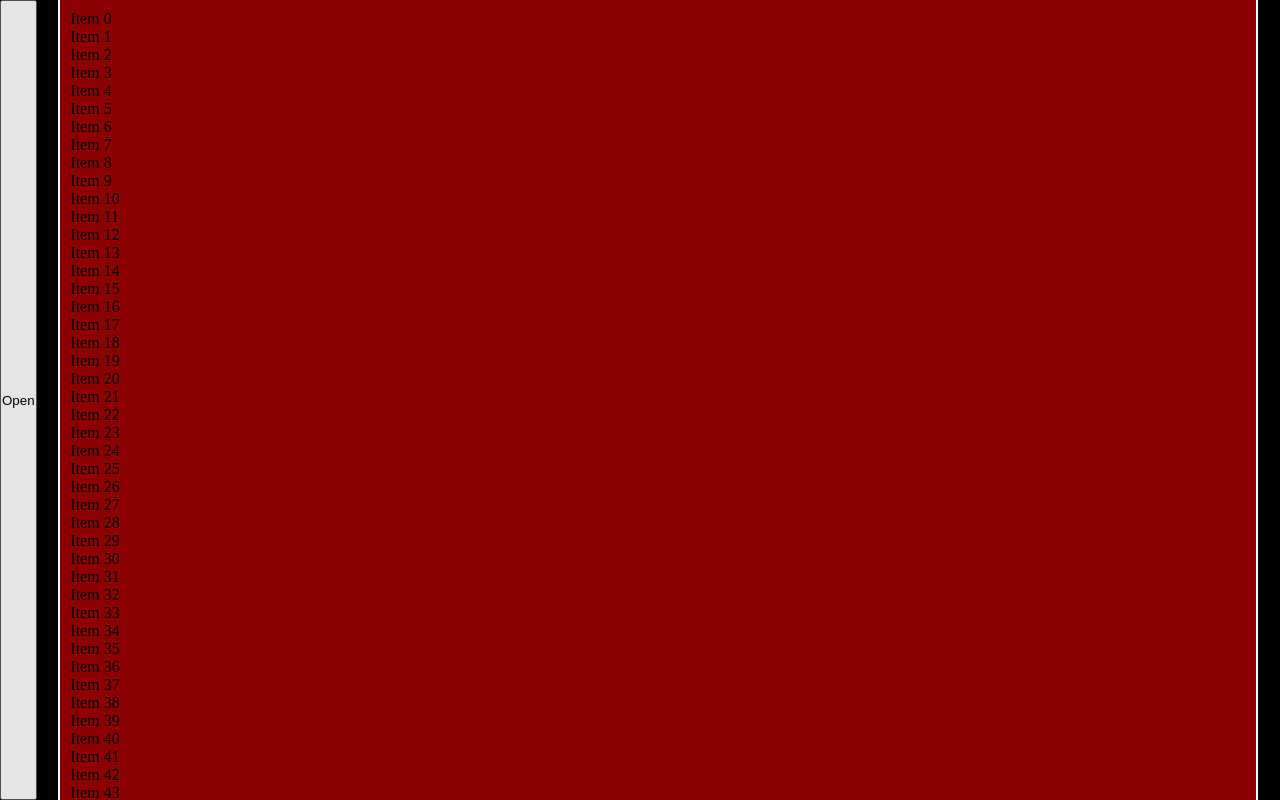
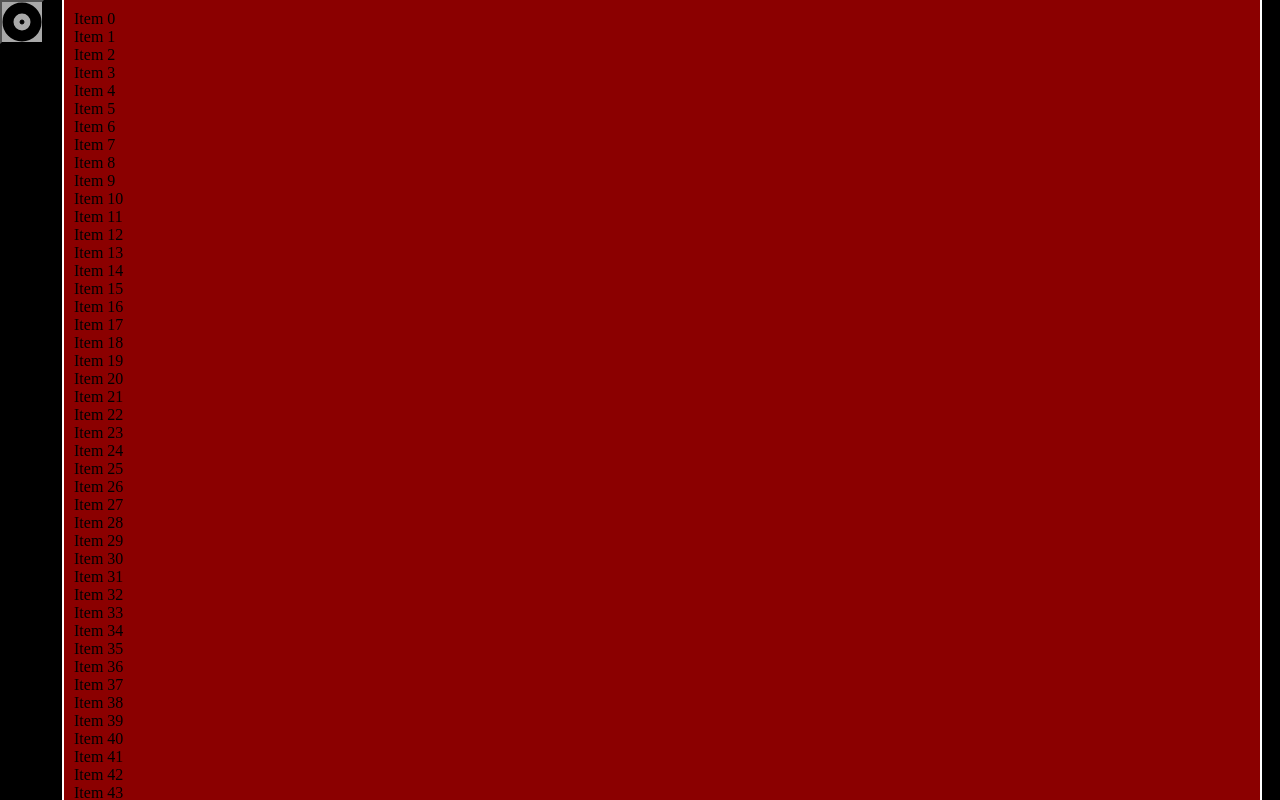
Before and after one commit to vilsuo/bookmark-playlist, a React (Vite) app in the folder client/: page / in a window 1280 px wide. Built offline with nearby package versions, Linux system fonts and the light colour scheme; the HTML template or start-up script is replaced by a standard one.

Commit message:
styled sidebar open button

```diff
--- a/client/src/App.tsx
+++ b/client/src/App.tsx
@@ -3,6 +3,7 @@ import { useState } from 'react';
 import { Album } from './types';
 import Sidebar from './components/Sidebar';
 import VideoPlayer from './components/video/VideoPlayer';
+import AlbumsButton from './components/AlbumsButton';
 
 interface MainProps {
   playingAlbum: Album | null;
@@ -59,7 +60,9 @@ const App = () => {
       )}
 
       { !showSideBar && (
-        <button onClick={() => setShowSidebar(true)}>Open</button>
+        <div className='open-sidebar'>
+          <AlbumsButton show={() => setShowSidebar(true)} />
+        </div>
       )}
 
       <Main
--- /dev/null
+++ b/client/src/components/AlbumsButton.tsx
@@ -0,0 +1,17 @@
+
+interface AlbumsButtonProps {
+  show: () => void;
+}
+
+const AlbumsButton = ({ show }: AlbumsButtonProps) => {
+  return (
+    <button id='albums-button' onClick={show}>
+      <svg width="40" height="40" xmlns="http://www.w3.org/2000/svg">
+        <circle cx="20" cy="20" r="14" stroke="black" stroke-width="11" fill="none" />
+        <circle cx="20" cy="20" r="2" stroke="black" fill="black" />
+      </svg>
+    </button>
+  );
+};
+
+export default AlbumsButton;
--- a/client/src/index.css
+++ b/client/src/index.css
@@ -62,6 +62,17 @@ h1, h2, h3 {
   position: absolute;
   top: -10px;
 }
+
+/* Sidebar toggle button */
+#albums-button {
+  width: 44px;
+  height: 44px;
+}
+#albums-button:hover {
+  cursor: pointer;
+  background-color: darkgrey;
+}
+
 /* Main content */
 .container .main {
   flex: 1;
@@ -73,14 +84,11 @@ h1, h2, h3 {
   max-width: 1200px;
   margin: 0 auto;
 }
-
 .container .main > * {
   margin: 10px
 }
 
 /* Video */
-.video-player {
-}
 .video-player .header {
   display: flex;
   padding: 4px;
```
